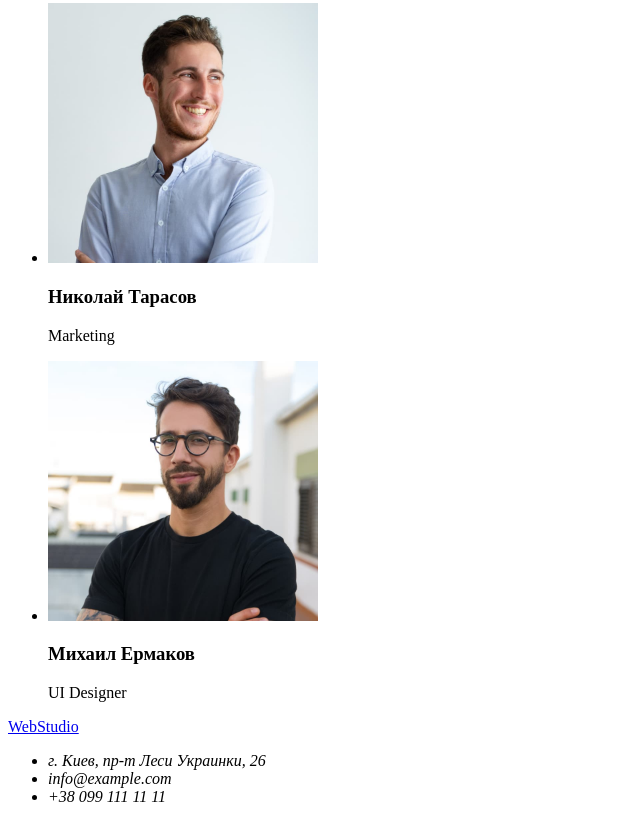
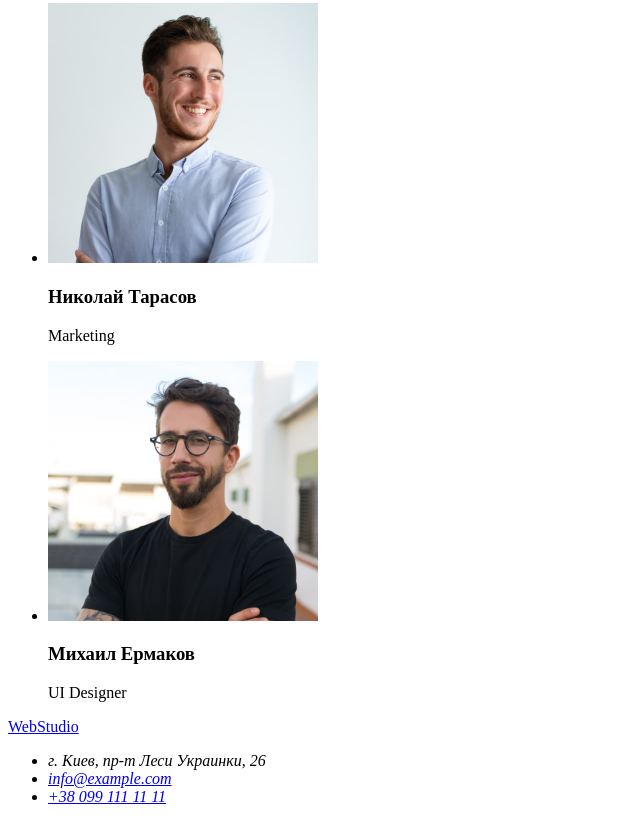
Before and after one commit to gigadimon/goit-markup-hw-01, a plain HTML site: page index.html in a window 1280 px wide. Shown: the part 2333-3155 px from the top of the page, without its empty margins (0-640 px from the left). Drawn offline with Linux system fonts and the light colour scheme.

Commit message:
Изменяет контакты почты и номера в подвале на ссылки

```diff
--- a/index.html
+++ b/index.html
@@ -97,12 +97,12 @@
     </main>
     <!-- Подвал -->
     <footer>
-      <a href="https://gigadimon.github.io/goit-markup-hw-01/" lang="en">WebStudio</a>
+      <a href="https://gigadimon.github.io/goit-markup-hw-01/">WebStudio</a>
       <address>
         <ul>
           <li>г. Киев, пр-т Леси Украинки, 26</li>
-          <li>info@example.com</li>
-          <li>+38 099 111 11 11</li>
+          <li><a href="mailto:info@example.com">info@example.com</a></li>
+          <li><a href="tel:+380991111111">+38 099 111 11 11</a></li>
         </ul>
       </address>
     </footer>
```
